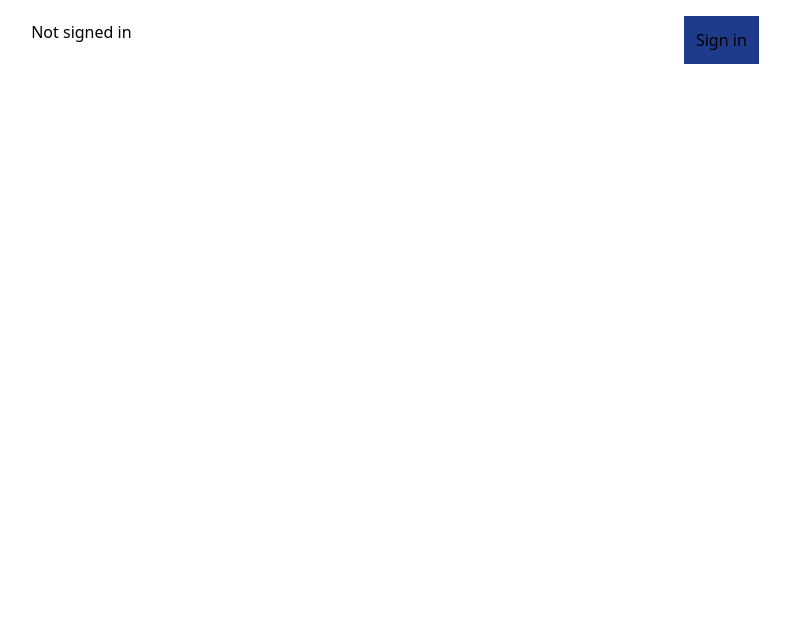
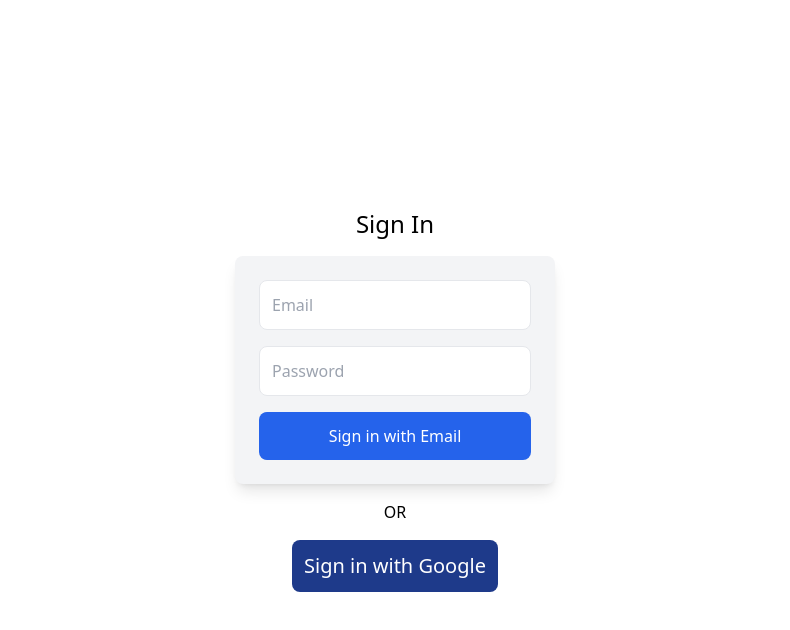
Before and after one commit to Abdul1013Faththah/hang-with-banana, a Next.js app: page / in a window 1280 px wide. Shown: the top 630 px of the page, without its empty margins (245-1035 px from the left). Built offline with nearby package versions, Linux system fonts and the light colour scheme; no server answers.

Commit message:
login interface added

```diff
--- a/pages/api/auth/[...nextauth].js
+++ b/pages/api/auth/[...nextauth].js
@@ -1,14 +1,46 @@
-//code from nextauthjs site
-
-import NextAuth from 'next-auth'
-import GoogleProvider from 'next-auth/providers/google'
+import NextAuth from "next-auth";
+import CredentialsProvider from "next-auth/providers/credentials";
+import GoogleProvider from "next-auth/providers/google";
+import { MongoClient } from "mongodb";
+import bcrypt from "bcrypt";
 
 export default NextAuth({
   providers: [
-    // OAuth authentication providers...
+    // Google OAuth authentication
     GoogleProvider({
       clientId: process.env.GOOGLE_ID,
-      clientSecret: process.env.GOOGLE_SECRET
+      clientSecret: process.env.GOOGLE_SECRET,
     }),
-  ]
-})
+
+    // Email/Password authentication
+    CredentialsProvider({
+      name: "Credentials",
+      credentials: {
+        email: { label: "Email", type: "email", placeholder: "email@example.com" },
+        password: { label: "Password", type: "password" },
+      },
+      async authorize(credentials) {
+        const client = await MongoClient.connect(process.env.MONGODB_URI);
+        const db = client.db();
+
+        const user = await db.collection("users").findOne({ email: credentials.email });
+        client.close();
+
+        if (!user) {
+          throw new Error("User not found");
+        }
+
+        const isValid = await bcrypt.compare(credentials.password, user.password);
+        if (!isValid) {
+          throw new Error("Invalid password");
+        }
+
+        return { email: user.email, name: user.name }; // Returns user session data
+      },
+    }),
+  ],
+  secret: process.env.NEXTAUTH_SECRET,
+  session: {
+    strategy: "jwt",
+  },
+});
--- a/pages/index.js
+++ b/pages/index.js
@@ -1,24 +1,81 @@
-//code from nextauthjs site
-import { useSession, signIn, signOut } from "next-auth/react"
+import { useState } from "react";
+import { useSession, signIn, signOut } from "next-auth/react";
 
-export default function Component() {
-  const { data: session } = useSession()
+export default function Home() {
+  const { data: session } = useSession();
+  const [email, setEmail] = useState("");
+  const [password, setPassword] = useState("");
+
+  // Function to handle login form submission
+  const handleSubmit = async (e) => {
+    e.preventDefault(); // Prevent page reload
+
+    // Perform sign-in using NextAuth credentials provider
+    const result = await signIn("credentials", {
+      redirect: false, // Stay on the same page
+      email,
+      password,
+    });
+
+    if (result?.error) {
+      alert("Invalid email or password!");
+    } else {
+      console.log("Login successful:", result);
+    }
+  };
+
+  // If user is logged in, show sign-out button
   if (session) {
     return (
-      <>
-        <div className="flex items-center justify-around">
-        Signed in as {session.user.email} <br />
-        <button className=" p-3 mt-4 text-x1 bg-blue-900 rounded-1g" onClick={() => signOut('google')}>Sign out</button>
-        </div>
-      </>
-    )
+      <div className="flex flex-col items-center justify-center min-h-screen">
+        <p>Signed in as {session.user.email}</p>
+        <button
+          className="p-3 mt-4 text-xl bg-red-600 text-white rounded-lg"
+          onClick={() => signOut()}
+        >
+          Sign out
+        </button>
+      </div>
+    );
   }
+
+  // Sign-in form and Google sign-in button
   return (
-    <>
-      <div className="flex items-center justify-around">
-      Not signed in <br />
-      <button className=" p-3 mt-4 text-x1 bg-blue-900 rounded-1g"  onClick={() => signIn('google')}>Sign in</button>
-      </div>
-    </>
-  )
+    <div className="flex flex-col items-center justify-center min-h-screen">
+      <h2 className="text-2xl mb-4">Sign In</h2>
+      <form
+        onSubmit={handleSubmit} // Make sure this is correctly set
+        className="flex flex-col space-y-4 w-80 bg-gray-100 p-6 rounded-lg shadow-lg"
+      >
+        <input
+          type="email"
+          placeholder="Email"
+          value={email}
+          onChange={(e) => setEmail(e.target.value)}
+          className="p-3 border rounded-lg"
+          required
+        />
+        <input
+          type="password"
+          placeholder="Password"
+          value={password}
+          onChange={(e) => setPassword(e.target.value)}
+          className="p-3 border rounded-lg"
+          required
+        />
+        <button type="submit" className="p-3 bg-blue-600 text-white rounded-lg">
+          Sign in with Email
+        </button>
+      </form>
+
+      <p className="mt-4">OR</p>
+
+      <button
+        className="p-3 mt-4 text-xl bg-blue-900 text-white rounded-lg"
+        onClick={() => signIn("google")}
+      >
+        Sign in with Google
+      </button>
+    </div>
+  );
 }
```
